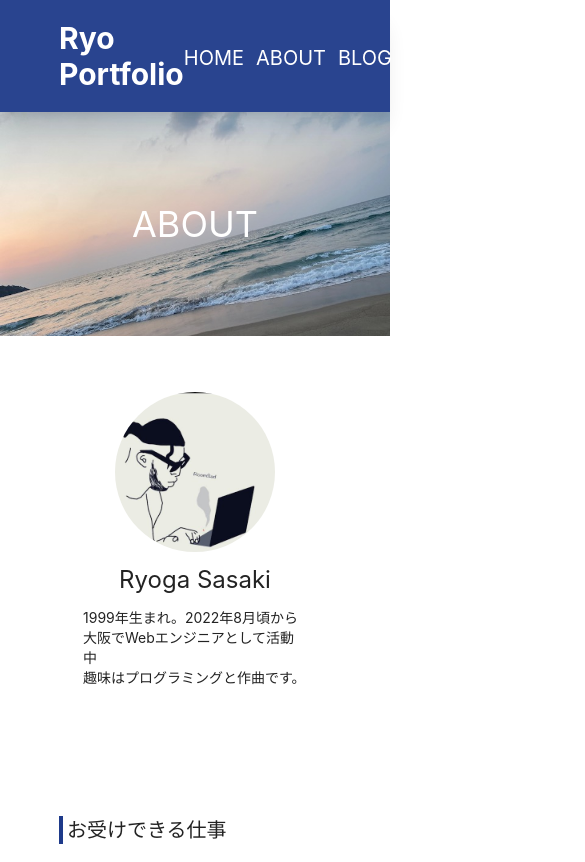
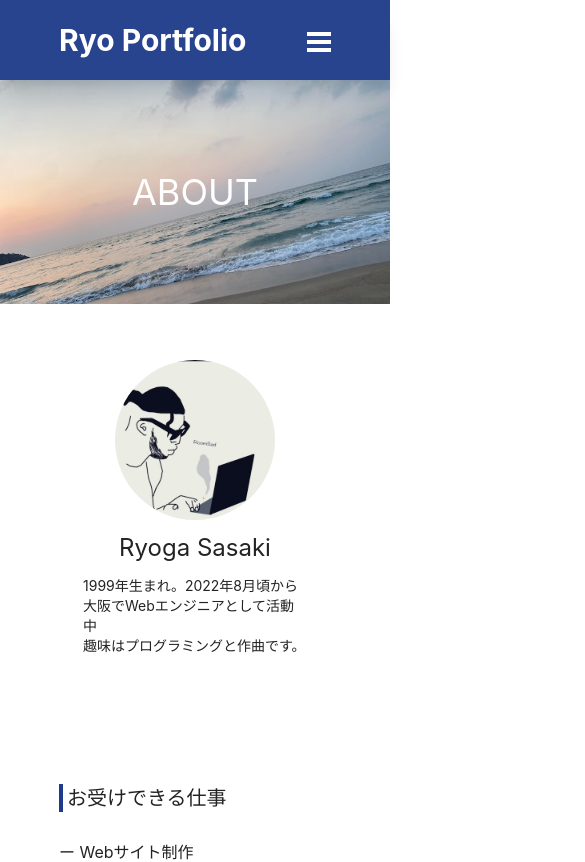
Before and after one commit to ryogaowl/Ryosportfolio, a Next.js app: page /about in a window 390 px wide. Shown: the top 862 px of the page, 585 px wide, since content can reach past the window. Built offline with nearby package versions, Linux system fonts and the light colour scheme.

Commit message:
✨ ハンバーガーメニュー

```diff
--- a/components/header.jsx
+++ b/components/header.jsx
@@ -1,7 +1,9 @@
 import Link from "next/link";
 import React from "react";
+import { useState } from "react";
 
 export function Header() {
+  const [isNavOpen, setIsNavOpen] = useState(false);
   return (
     <div className="sticky top-0 z-50">
       <header className=" w-full pt-5 block pb-5 shadow-xl bg-blue-900 box-border opacity-95">
@@ -9,7 +11,8 @@ export function Header() {
           <div className="text-white">
             <h1 className=" font-bold text-3xl translate">Ryo Portfolio</h1>
           </div>
-          <ul className="flex pt-1 text-white text-xl ">
+          <div className="flex">
+            <ul className="pt-1 text-white text-xl md:flex  hidden">
               <li className="mr-3 hover:opacity-60 ">
                 <Link href="/">
                   <a>HOME</a>
@@ -36,6 +39,17 @@ export function Header() {
                 </Link>
               </li>
             </ul>
+            <div className="text-white">
+              <button className={isNavOpen ? "hidden" : "block"}>
+                <svg
+                  className=" pt-1 h-10 w-6 fill-current flex  md:hidden"
+                  viewBox="0 0 24 24"
+                >
+                  <path d="M24 6h-24v-4h24v4zm0 4h-24v4h24v-4zm0 8h-24v4h24v-4z" />
+                </svg>
+              </button>
+            </div>
+          </div>
         </div>
       </header>
     </div>
```
Lines whose indentation alone changed are shown as unchanged.
